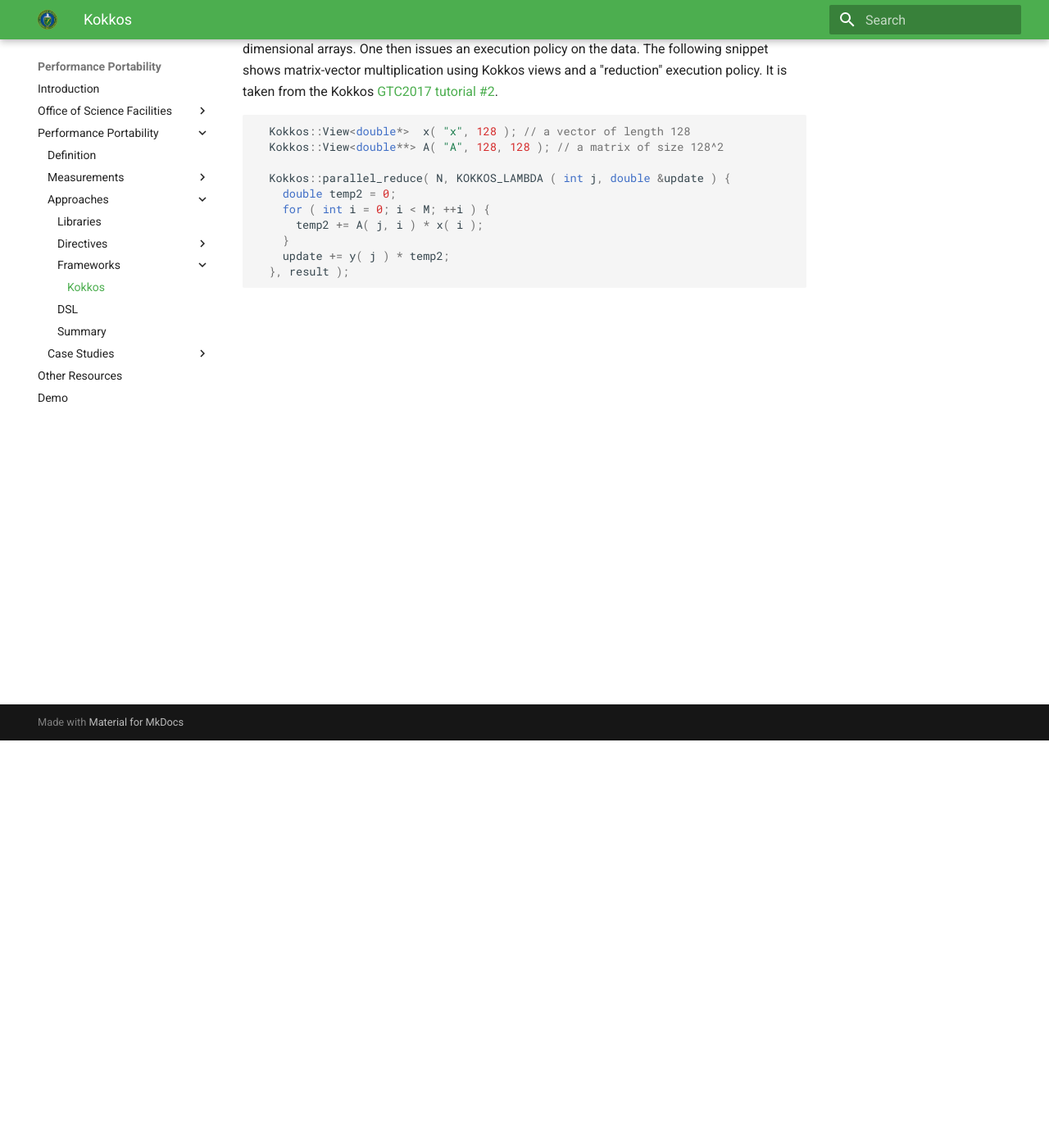
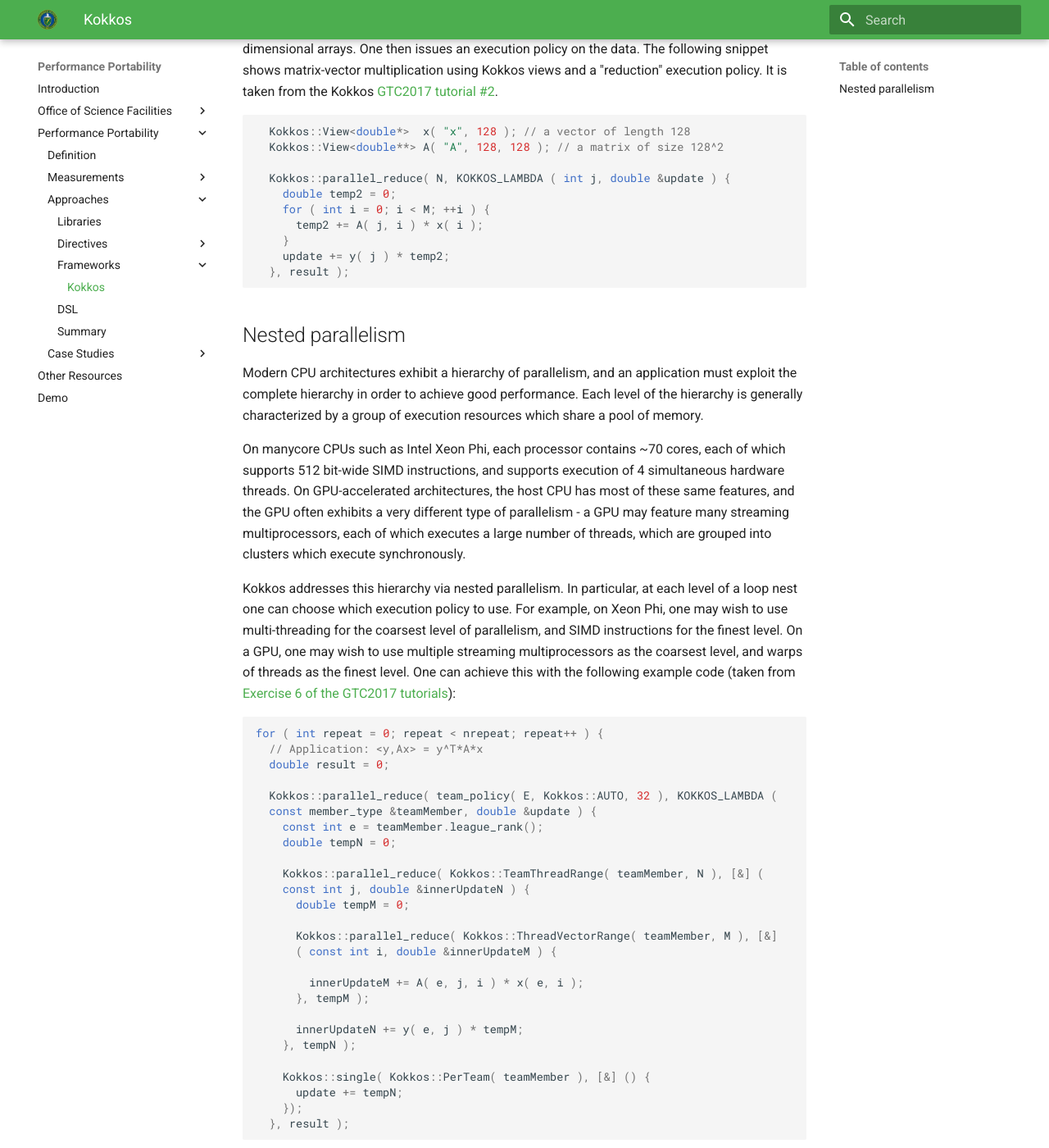
Before and after one commit to jrdeslippe/perfportsite, an MkDocs documentation site: the page built from docs/perfport/frameworks/kokkos.md, in a window 1280 px wide and 1400 px high, scrolled down 497 px. Shown: the whole window at 82% size. Built offline with MkDocs 1.6.1 and Material for MkDocs 9.7.7, drawn with Linux system fonts in a browser that asks for light colours; old or Windows-style settings are respelled for this version of MkDocs.

Commit message:
Frameworks: add words about nested parallelism in Kokkos

````diff
--- a/docs/perfport/frameworks/kokkos.md
+++ b/docs/perfport/frameworks/kokkos.md
@@ -35,3 +35,56 @@ tutorial
     update += y( j ) * temp2;
   }, result );
 ```
+
+## Nested parallelism
+
+Modern CPU architectures exhibit a hierarchy of parallelism, and an application
+must exploit the complete hierarchy in order to achieve good performance. Each
+level of the hierarchy is generally characterized by a group of execution
+resources which share a pool of memory.
+
+On manycore CPUs such as Intel Xeon Phi, each processor contains ~70 cores,
+each of which supports 512 bit-wide SIMD instructions, and supports execution
+of 4 simultaneous hardware threads. On GPU-accelerated architectures, the host
+CPU has most of these same features, and the GPU often exhibits a very
+different type of parallelism - a GPU may feature many streaming
+multiprocessors, each of which executes a large number of threads, which are
+grouped into clusters which execute synchronously.
+
+Kokkos addresses this hierarchy via nested parallelism. In particular, at each
+level of a loop nest one can choose which execution policy to use. For example,
+on Xeon Phi, one may wish to use multi-threading for the coarsest level of
+parallelism, and SIMD instructions for the finest level. On a GPU, one may wish
+to use multiple streaming multiprocessors as the coarsest level, and warps of
+threads as the finest level. One can achieve this with the following example
+code (taken from [Exercise 6 of the GTC2017
+tutorials](https://github.com/kokkos/kokkos-tutorials/tree/master/GTC2017/Exercises/06)):
+
+```C++
+for ( int repeat = 0; repeat < nrepeat; repeat++ ) {
+  // Application: <y,Ax> = y^T*A*x
+  double result = 0;
+
+  Kokkos::parallel_reduce( team_policy( E, Kokkos::AUTO, 32 ), KOKKOS_LAMBDA (
+  const member_type &teamMember, double &update ) {
+    const int e = teamMember.league_rank();
+    double tempN = 0;
+
+    Kokkos::parallel_reduce( Kokkos::TeamThreadRange( teamMember, N ), [&] (
+    const int j, double &innerUpdateN ) {
+      double tempM = 0;
+
+      Kokkos::parallel_reduce( Kokkos::ThreadVectorRange( teamMember, M ), [&]
+      ( const int i, double &innerUpdateM ) {
+
+        innerUpdateM += A( e, j, i ) * x( e, i );
+      }, tempM );
+
+      innerUpdateN += y( e, j ) * tempM;
+    }, tempN );
+
+    Kokkos::single( Kokkos::PerTeam( teamMember ), [&] () {
+      update += tempN;
+    });
+  }, result );
+```
````
